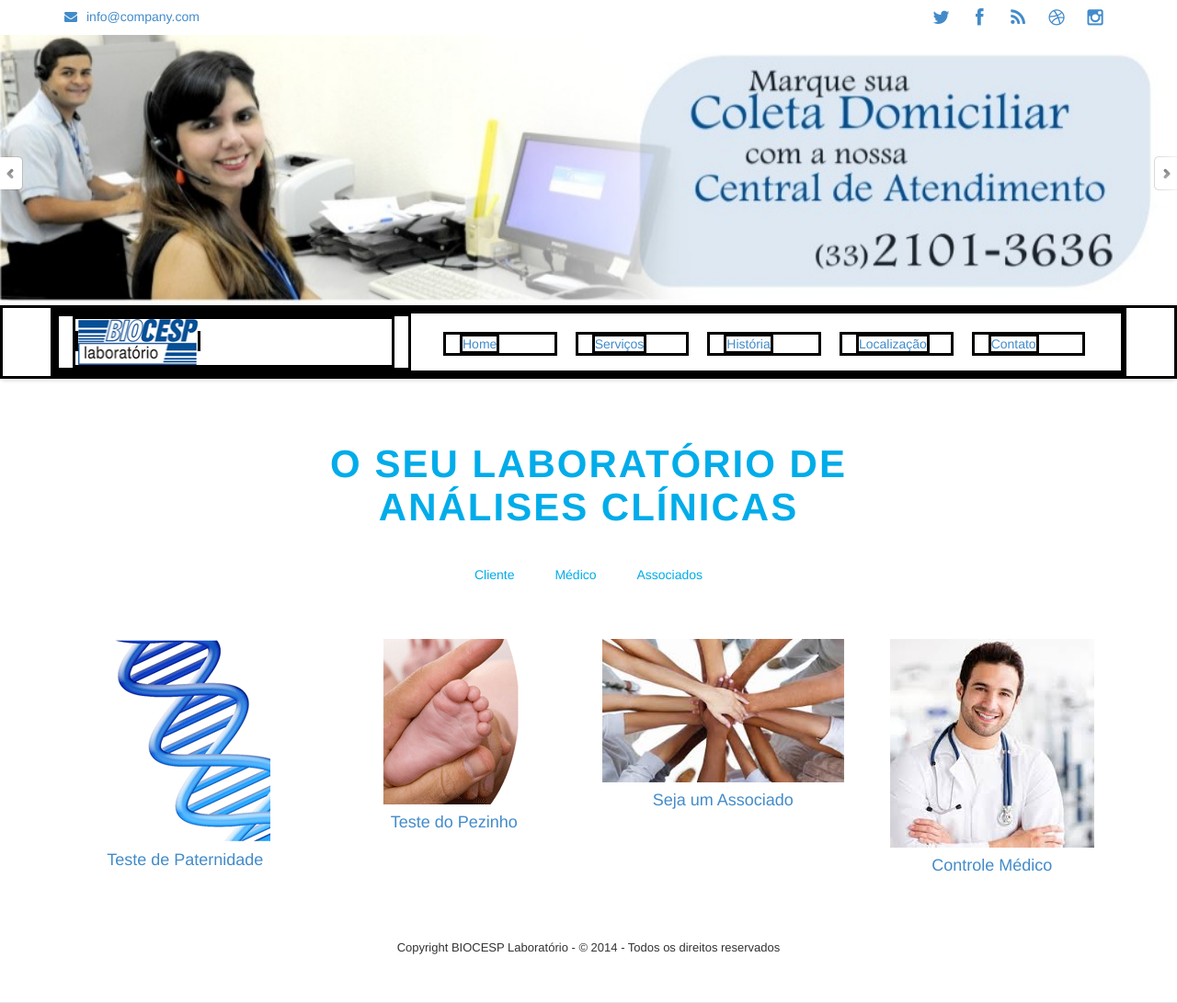
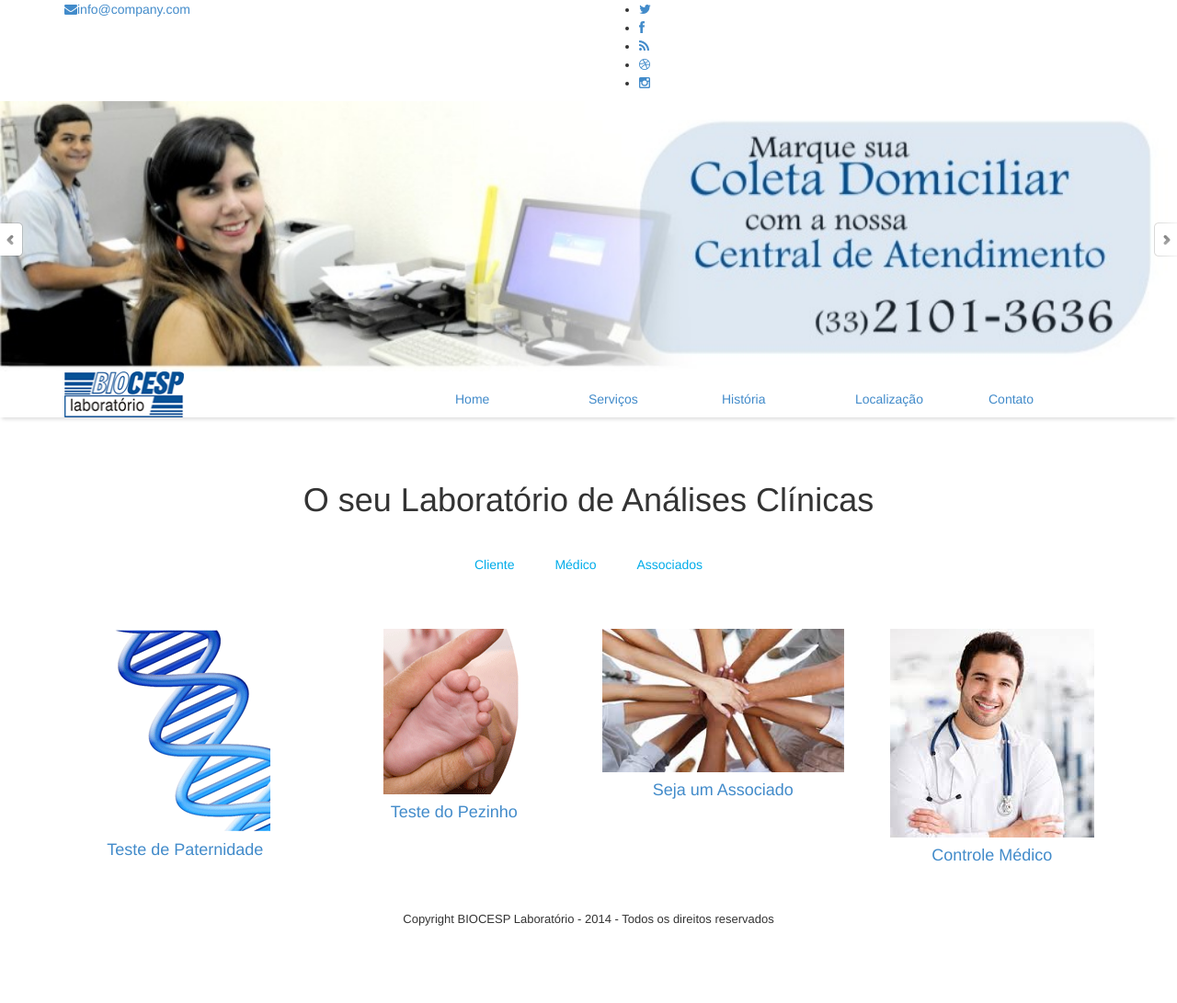
Before and after one commit to EliasLuiz/Projeto-PW, a PHP site: page / in a window 1280 px wide. Shown: the whole page at 92% size. After the commit the page ends 1007 px from the top, so only its background shows below. Run offline with PHP 8.4, Linux system fonts and the light colour scheme; some libraries are stand-ins or nearby versions.

Commit message:
Consertado css de home.css (index.php). Falta consertar header.html para ficar independente de templatemo_style.css

```diff
--- /dev/null
+++ b/css/home.css
@@ -0,0 +1,129 @@
+/* section 2 */
+.glView {
+
+}
+.switcher {
+	text-align: center;
+	margin: 50px 0 30px;
+}
+.switcher ul {
+	padding-left: 0;
+}
+.switcher ul li {
+	list-style-type: none;
+	display: inline-block;
+	margin: 0 20px;
+}
+.switcher ul li {
+	color: #ccc;
+  cursor:  pointer;
+}
+.switcher ul li:hover {
+	color: #00ACE9;
+}
+.switcher ul li i {
+	font-size: 32px;
+	-webkit-font-smoothing: antialiased;
+}
+
+.switcher ul li.grid-active,
+.switcher ul li.list-active {
+  color: #00ACE9;
+}
+
+.menuSwitch {
+	text-align: center;
+	margin: 30px 0 50px;
+}
+.menuSwitch ul {
+	padding-left: 0;
+}
+.menuSwitch ul li {
+	list-style-type: none;
+	display: inline-block;
+  padding: 10px 20px;
+  border-radius: 4px;
+  cursor: pointer;
+  color: #00ACE9;
+  -webkit-transition:background-color 0.3s ease-in;
+    -moz-transition:background-color 0.3s ease-in;
+    -o-transition:background-color 0.3s ease-in;
+    transition:background-color 0.3s ease-in;
+}
+.menuSwitch ul li:hover {
+	background-color: #00ACE9;
+	color: white;
+}
+
+.menuSwitch ul li.cat-active {
+  background-color: #00ACE9;
+  color: white;
+}
+
+.imgSwitch {
+
+}
+
+.dbox {
+  text-align: center;
+  margin-bottom: 30px;
+  -webkit-transition: all 0.2s ease-in-out;
+  -webkit-transition-delay: 0s;
+  -moz-transition: all 0.2s ease-in-out 0s;
+  -o-transition: all 0.2s ease-in-out 0s;
+  transition: all 0.2s ease-in-out 0s;
+}
+.dbox .itemCont {
+  display: inline-block;
+}
+.dbox .itemCont a {
+  display: block;
+  padding-bottom: 5px;
+}
+.dbox .itemCont a:hover {
+  background-color: #00ACE9;
+  color: white;
+}
+.dbox .goto {
+  display: none;
+}
+.itemCont {
+  overflow: hidden;
+}
+.itemInfo {
+  display: block;
+}
+.itemInfo p {
+  display: none;
+}
+.thumb img {
+  text-align: center;
+}
+.loadit {
+  text-align: center;
+}
+
+/* switch mode */
+.dbox-list {
+  width: 100%;
+  height: auto;
+  padding-bottom: 20px;
+  margin-bottom: 20px;
+}
+.dbox-list > .itemCont > a > .thumb {
+  width: 100px;
+  float: left;
+}
+.dbox-list > .itemCont > a > .itemInfo {
+  float: left;
+  margin-left: 30px;
+  width: 75%;
+}
+.dbox-list > .itemCont > a > .itemInfo > p {
+  display: block;
+  color: #777;
+}
+.dbox-list .goto {
+  display: block;
+  float: right;
+}
--- a/css/menu-top.css
+++ b/css/menu-top.css
@@ -1,12 +1,3 @@
-/*
-To change this license header, choose License Headers in Project Properties.
-To change this template file, choose Tools | Templates
-and open the template in the editor.
-*/
-/*
-    Created on : Jun 30, 2014, 1:33:43 PM
-    Author     : Elias
-*/
 .preto{
     border-color: #000000;
     border-style: solid;
@@ -64,9 +55,16 @@ and open the template in the editor.
 }
 #mainmenu li{
     display: inline;
+}/*
+a:hover{
+    color: white;
+    font-weight: bold;
+    background-color: #00ACE9;
+    cursor:  pointer;
+}*/e
+teste:hover{
+    color: white;
+    font-weight: bold;
+    background-color: #00ACE9;
+    /*cursor:  pointer;*/
 }
-a:hover{
-    color: #FFFFFF;
-    font-weight: bold;
-    background-color: #000000;
-}
--- a/html/header.html
+++ b/html/header.html
@@ -1,7 +1,7 @@
 <!DOCTYPE html>
     <link href="css/bootstrap.min.css" rel="stylesheet">
     <link href="css/font-awesome.min.css" rel="stylesheet">
-    <link href="css/templatemo_style.css" rel="stylesheet">
+    <!--<link href="css/templatemo_style.css" rel="stylesheet">-->
     <link href="css/nivo-slider.css" rel="stylesheet">
 
     <header>
--- a/html/includes-basicos.html
+++ b/html/includes-basicos.html
@@ -3,7 +3,7 @@
     <!-- Bootstrap -->
     <link href="css/bootstrap.min.css" rel="stylesheet">
     <link href="css/font-awesome.min.css" rel="stylesheet">
-    <link href="css/templatemo_style.css" rel="stylesheet">
+    <!--<link href="css/templatemo_style.css" rel="stylesheet">-->
 
     <link href="css/circle.css" rel="stylesheet">
     <link href="css/jquery.bxslider.css" rel="stylesheet">
--- a/html/menu-top.html
+++ b/html/menu-top.html
@@ -4,31 +4,31 @@
 <link href="css/bootstrap.min.css" rel="stylesheet" type="text/css">
 <link href="css/bootstrap.css" rel="stylesheet" type="text/css">
 
-<div class="mWrapper preto">
-    <div class="container preto">
-        <div class="row preto">
-            <div class="col-xs-7 col-sm-4 col-md-4 col-lg-4 preto">
-                <div class="logo preto">
-                    <a rel="nofollow" href="home.php" class="preto">
+<div class="mWrapper">
+    <div class="container">
+        <div class="row">
+            <div class="col-xs-7 col-sm-4 col-md-4 col-lg-4">
+                <div class="logo">
+                    <a rel="nofollow" href="home.php">
                         <img src="images/logo2.png" alt="Laborat&oacute;rio BIOCESP"
                              id="biocesplogo"></a>
                 </div>
             </div>
             <nav class="col-xs-5 col-sm-8 col-md-8 col-lg-8">
-                <div class="col-xs-7 col-sm-4 col-md-2 col-lg-2 preto centro">
-                    <a href="home.php" class="preto">Home</a>
+                <div class="col-xs-7 col-sm-4 col-md-2 col-lg-2 centro">
+                    <a href="home.php">Home</a>
                 </div>
-                <div class="col-xs-7 col-sm-4 col-md-2 col-lg-2 preto centro">
-                    <a href="servicos.php" class="preto">Servi&#231os</a>
+                <div class="col-xs-7 col-sm-4 col-md-2 col-lg-2 centro">
+                    <a href="servicos.php">Servi&#231os</a>
                 </div>
-                <div class="col-xs-7 col-sm-4 col-md-2 col-lg-2 preto centro">
-                    <a href="historia.php" class="preto">Hist&#243ria</a>
+                <div class="col-xs-7 col-sm-4 col-md-2 col-lg-2 centro">
+                    <a href="historia.php">Hist&#243ria</a>
                 </div>
-                <div class="col-xs-7 col-sm-4 col-md-2 col-lg-2 preto centro">
-                    <a href="localizacao.php" class="preto">Localiza&#231&#227o</a>
+                <div class="col-xs-7 col-sm-4 col-md-2 col-lg-2 centro">
+                    <a href="localizacao.php">Localiza&#231&#227o</a>
                 </div>
-                <div class="col-xs-7 col-sm-4 col-md-2 col-lg-2 preto centro">
-                    <a href="contato.php" class="preto">Contato</a>
+                <div class="col-xs-7 col-sm-4 col-md-2 col-lg-2 centro">
+                    <a href="contato.php">Contato</a>
                 </div>
             </nav>
         </div>
--- a/html/rodape.html
+++ b/html/rodape.html
@@ -1,9 +1,5 @@
 <!DOCTYPE html>
-<!--
-To change this license header, choose License Headers in Project Properties.
-To change this template file, choose Tools | Templates
-and open the template in the editor.
--->
+
     <link href="css/bootstrap.min.css" rel="stylesheet">
     <link href="css/rodape.css" rel="stylesheet">
 
@@ -12,5 +8,5 @@ and open the template in the editor.
       </div>
 
       <div class="bfWrap text-center">
-          <div class="templatemo_footer">Copyright BIOCESP Laborat&oacute;rio - © 2014 - Todos os direitos reservados</div>
+          <div class="templatemo_footer">Copyright BIOCESP Laborat&oacute;rio - 2014 - Todos os direitos reservados</div>
       </div>
--- a/index.php
+++ b/index.php
@@ -3,6 +3,7 @@
     require "html/header.html" ;
     require "html/menu-top.html" ;
 ?>
+<link href="css/home.css" rel="stylesheet">
 <div id="templatemo_portfolio" class="section2">
       <div class="container">
         <div class="row">
@@ -71,6 +72,7 @@
         </div>
       </div>
     </div> <!-- e/o section2 -->
+</div>
 <?php
     require "html/rodape.html";
 ?>
```
Also changed, not shown: css/header.css (+0 -10 lines).
